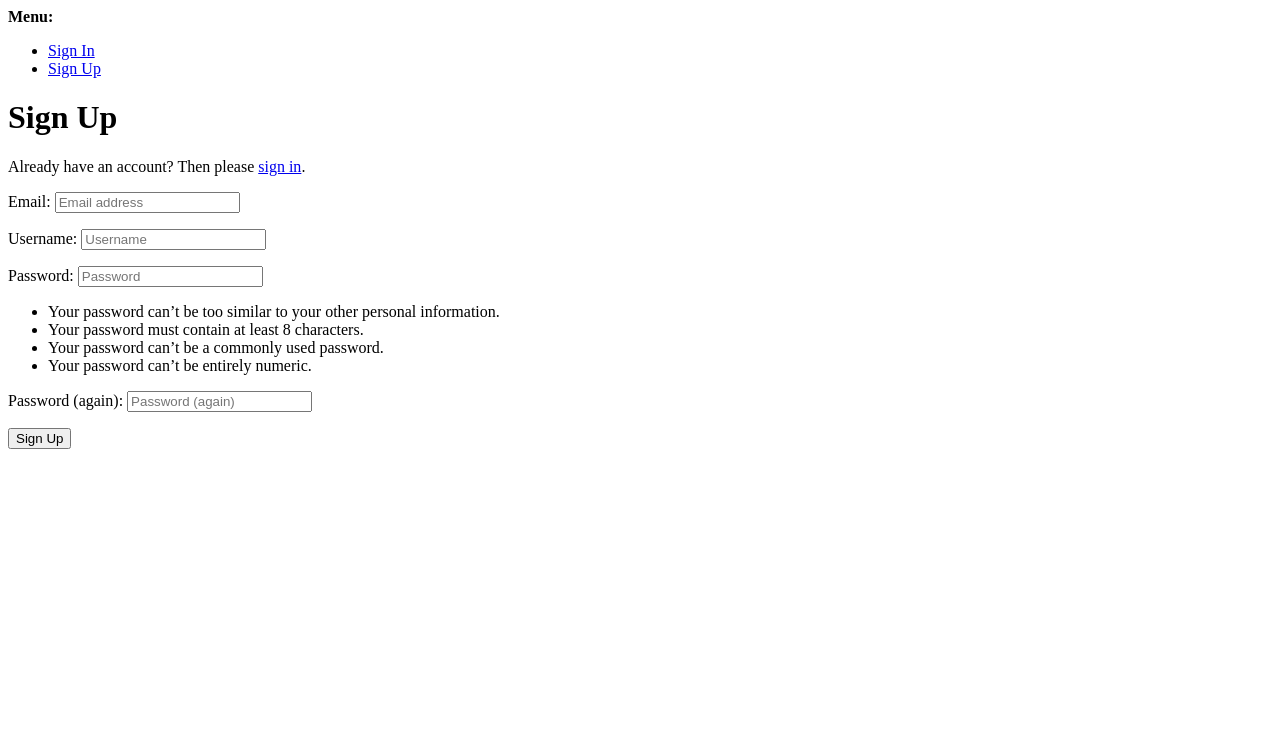
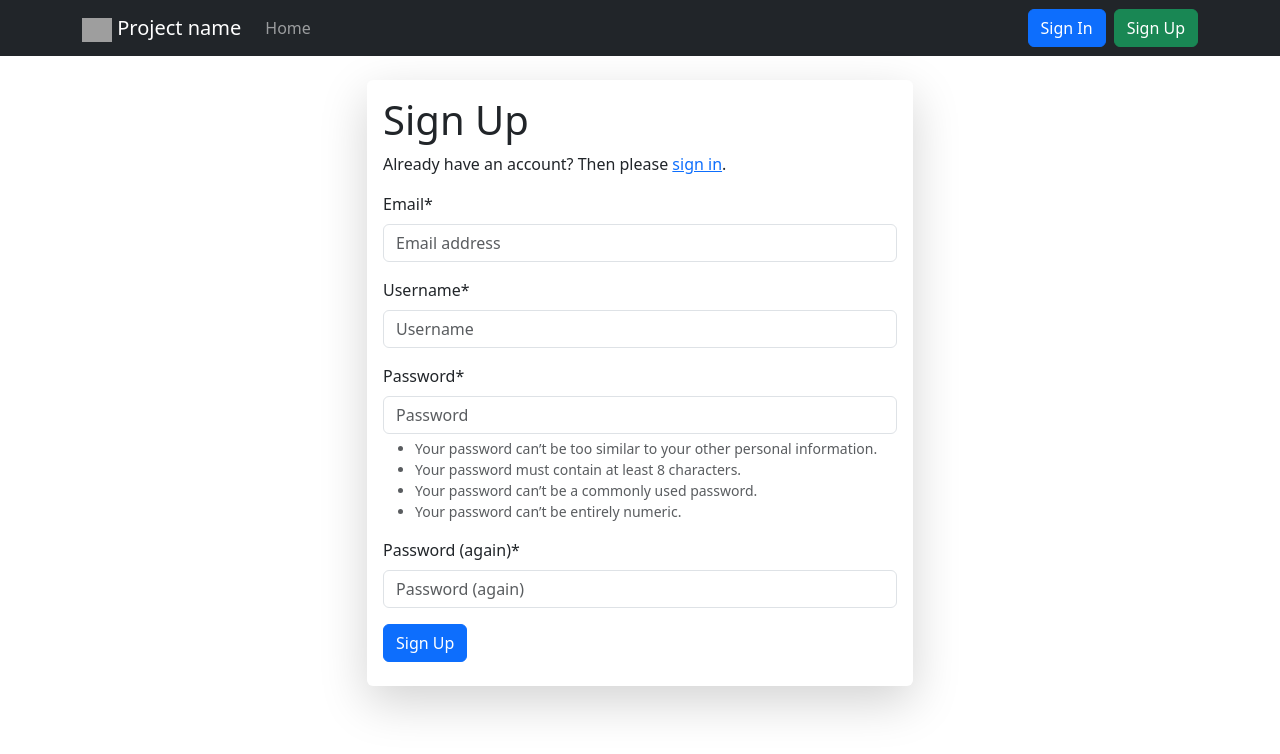
Before and after one commit to johnnynenha/django-start-project-template, a Django app: page /accounts/signup/ in a window 1280 px wide. Shown: the top 754 px of the page. Run offline with Django 5.2, Linux system fonts and the light colour scheme; some libraries are stand-ins or nearby versions; grey boxes are pictures that could not be loaded.

Commit message:
Add templates for allauth

```diff
--- a/conf/settings.py
+++ b/conf/settings.py
@@ -184,3 +184,5 @@
 ACCOUNT_EMAIL_REQUIRED = True
 ACCOUNT_AUTHENTICATION_METHOD = "email"
 ACCOUNT_CHANGE_EMAIL = True
+
+EMAIL_BACKEND = "django.core.mail.backends.console.EmailBackend"
--- /dev/null
+++ b/templates/allauth/elements/button.html
@@ -0,0 +1,15 @@
+{% load allauth %}
+
+{% comment %} djlint:off {% endcomment %}
+<{% if attrs.href %}a href="{{ attrs.href }}"{% else %}button{% endif %}
+{% if attrs.form %}form="{{ attrs.form }}"{% endif %}
+{% if attrs.id %}id="{{ attrs.id }}"{% endif %}
+{% if attrs.name %}name="{{ attrs.name }}"{% endif %}
+{% if attrs.value %}value="{{ attrs.value }}"{% endif %}
+{% if attrs.type %}type="{{ attrs.type }}"{% endif %}
+{% if attrs.id %}id="{{ attrs.id }}"{% endif %}
+class="btn btn-primary"
+>
+{% slot %}
+{% endslot %}
+</{% if attrs.href %}a{% else %}button{% endif %}>
--- /dev/null
+++ b/templates/allauth/elements/fields.html
@@ -0,0 +1 @@
+{{ attrs.form|crispy }}
--- /dev/null
+++ b/templates/allauth/elements/form.html
@@ -0,0 +1,8 @@
+{% load allauth %}
+
+<form class="mb-2" method="{{ attrs.method }}" action="{{ attrs.action }}">
+    {% slot body %}
+{% endslot %}
+{% slot actions %}
+{% endslot %}
+</form>
--- /dev/null
+++ b/templates/allauth/layouts/base.html
@@ -0,0 +1 @@
+{% extends "layouts/box.html" %}
--- a/templates/includes/navbar.html
+++ b/templates/includes/navbar.html
@@ -1,4 +1,4 @@
-{% load active_link_tags static %}
+{% load active_link_tags static i18n %}
 
 <nav class="navbar navbar-expand-md navbar-dark bg-dark">
     <div class="container">
@@ -21,6 +21,30 @@
                        href="{% url "home" %}">Home</a>
                 </li>
             </ul>
+            {% if user.is_authenticated %}
+                <ul class="navbar-nav ms-auto mb-2 mb-md-0">
+                    <li class="nav-item dropdown">
+                        <a class="nav-link dropdown-toggle"
+                           href="#"
+                           role="button"
+                           data-bs-toggle="dropdown"
+                           aria-expanded="false">{{ user.username }}</a>
+                        <ul class="dropdown-menu dropdown-menu-end">
+                            <li>
+                                <hr class="dropdown-divider">
+                            </li>
+                            <li>
+                                <a class="dropdown-item" href="{% url "account_logout" %}">{% trans "Sign Out" %}</a>
+                            </li>
+                        </ul>
+                    </li>
+                </ul>
+            {% else %}
+                <div class="d-grid d-md-flex gap-2">
+                    <a href="{% url "account_login" %}" class="btn btn-primary">{% trans "Sign In" %}</a>
+                    <a href="{% url "account_signup" %}" class="btn btn-success">{% trans "Sign Up" %}</a>
+                </div>
+            {% endif %}
         </div>
     </div>
 </nav>
--- /dev/null
+++ b/templates/layouts/box.html
@@ -0,0 +1,18 @@
+{% extends "base.html" %}
+
+{% block layout %}
+    <div class="container my-4">
+        <div class="row">
+            <div class="col col-lg-8 col-xl-6 mx-auto">
+                <div class="card border-0 shadow-lg">
+                    <div class="card-body">
+
+                        {% block content %}
+                        {% endblock content %}
+
+                    </div>
+                </div>
+            </div>
+        </div>
+    </div>
+{% endblock layout %}
```
Also changed, not shown: templates/account/messages/logged_in.txt (added), templates/account/messages/logged_out.txt (added).
